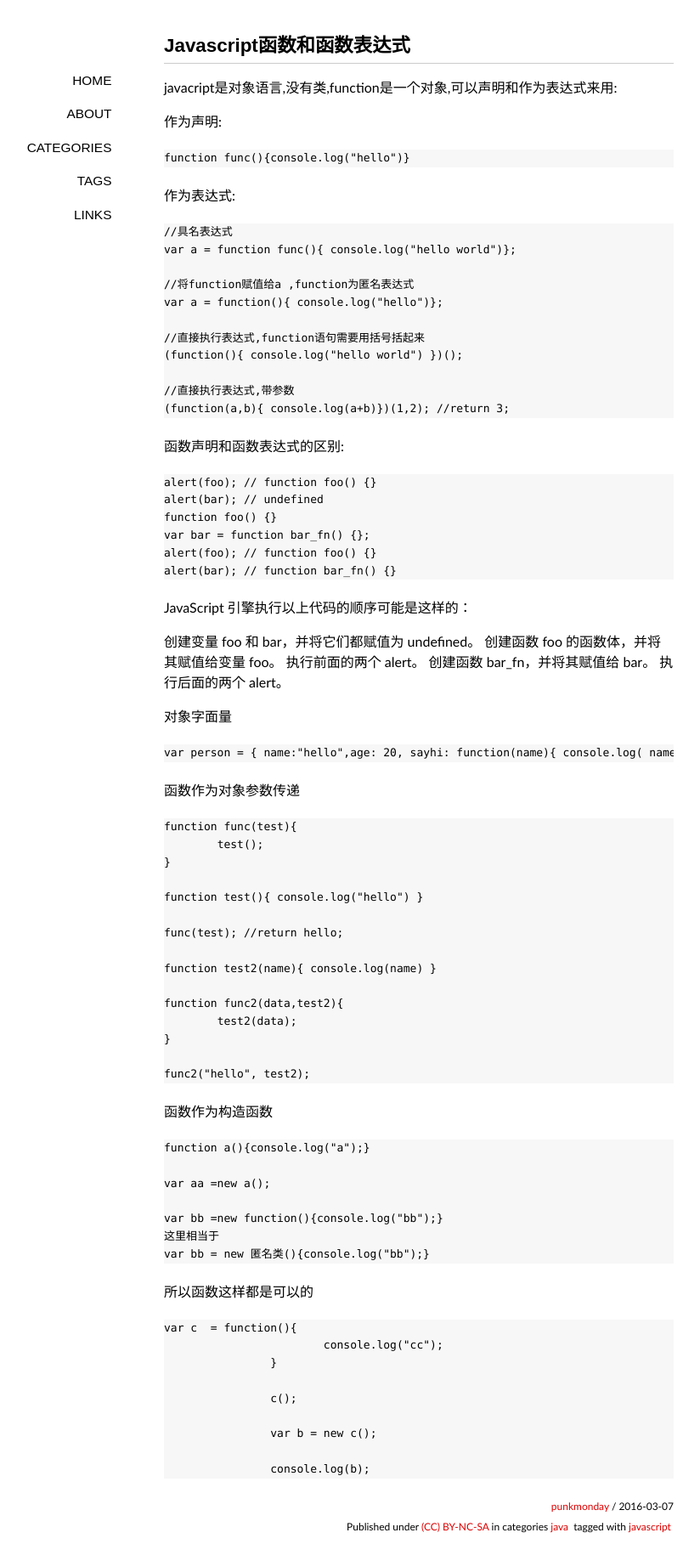
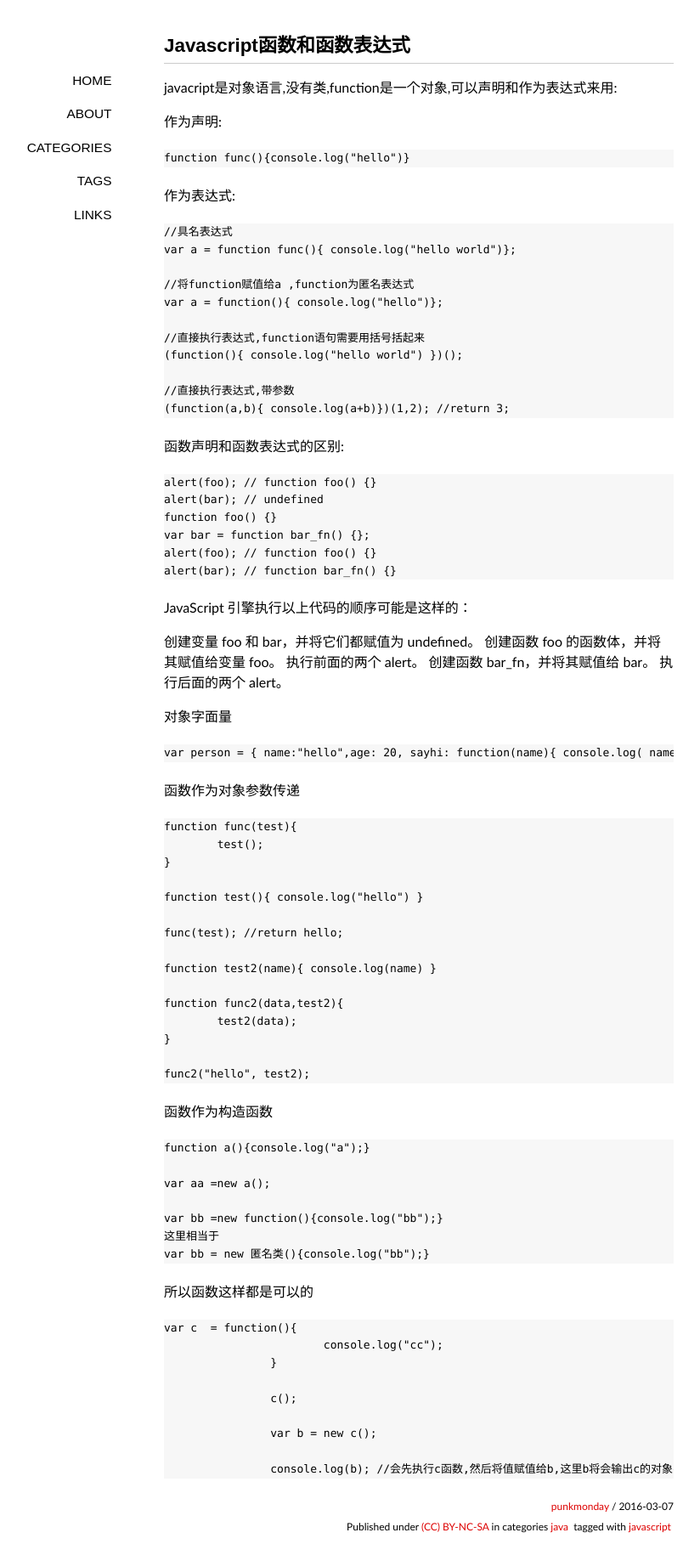
Before and after one commit to punkmonday/punkmonday.github.io, a Jekyll site: the page built from _posts/2016-03-07-Javascript-note.md, in a window 1280 px wide. Shown: the whole page at 85% size, without its empty margins (147-971 px from the left). Built offline with Jekyll 4.4.1, drawn with Linux system fonts in a browser that asks for light colours; some web fonts are replaced; comment, search, counter and statistics services are not loaded.

Commit message:
Updated 2016-03-07-Javascript-note.md

````diff
--- a/_posts/2016-03-07-Javascript-note.md
+++ b/_posts/2016-03-07-Javascript-note.md
@@ -103,5 +103,5 @@ var c  = function(){
 
 		var b = new c();
 
-		console.log(b);
+		console.log(b); //会先执行c函数,然后将值赋值给b,这里b将会输出c的对象字面量字符串
 ```
````
